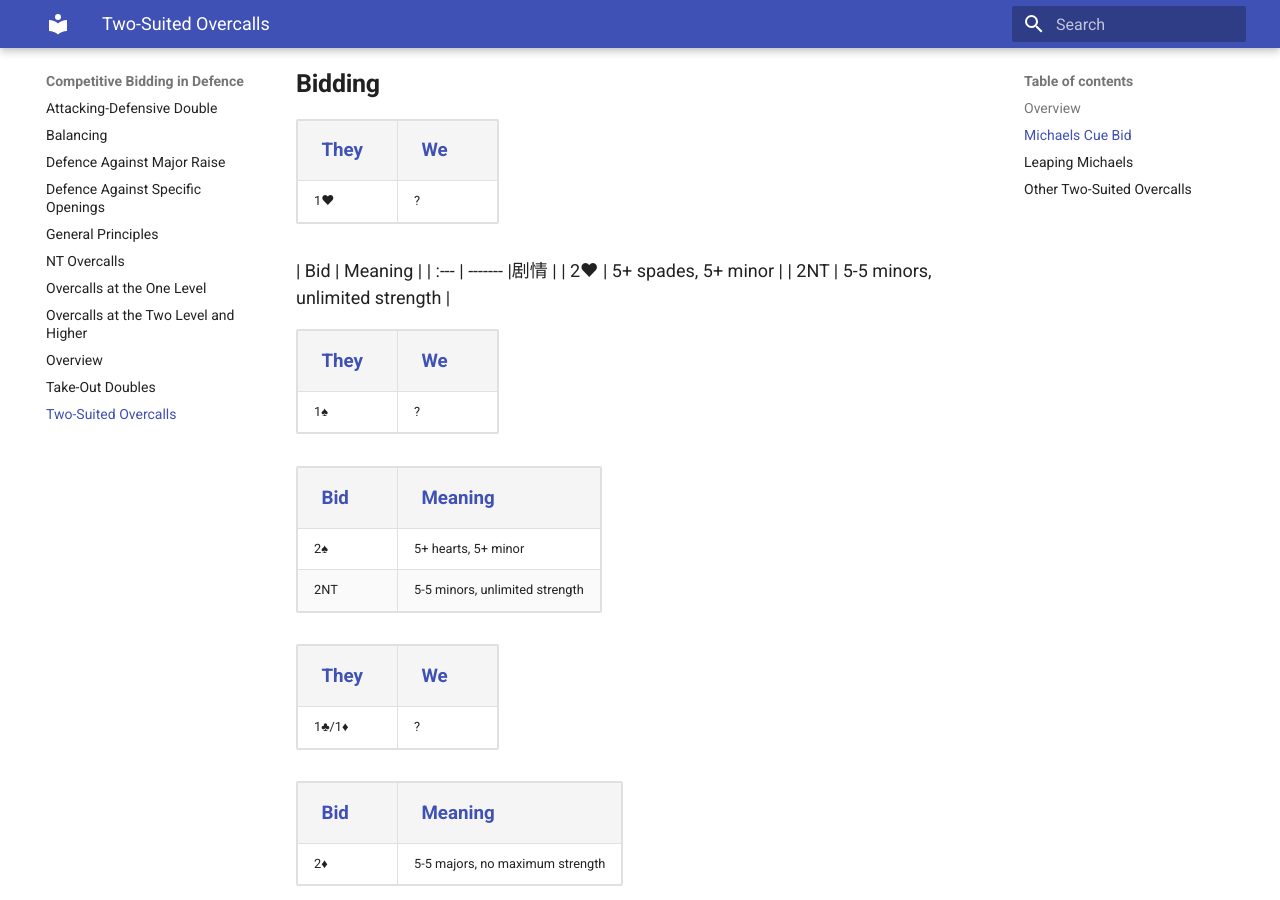
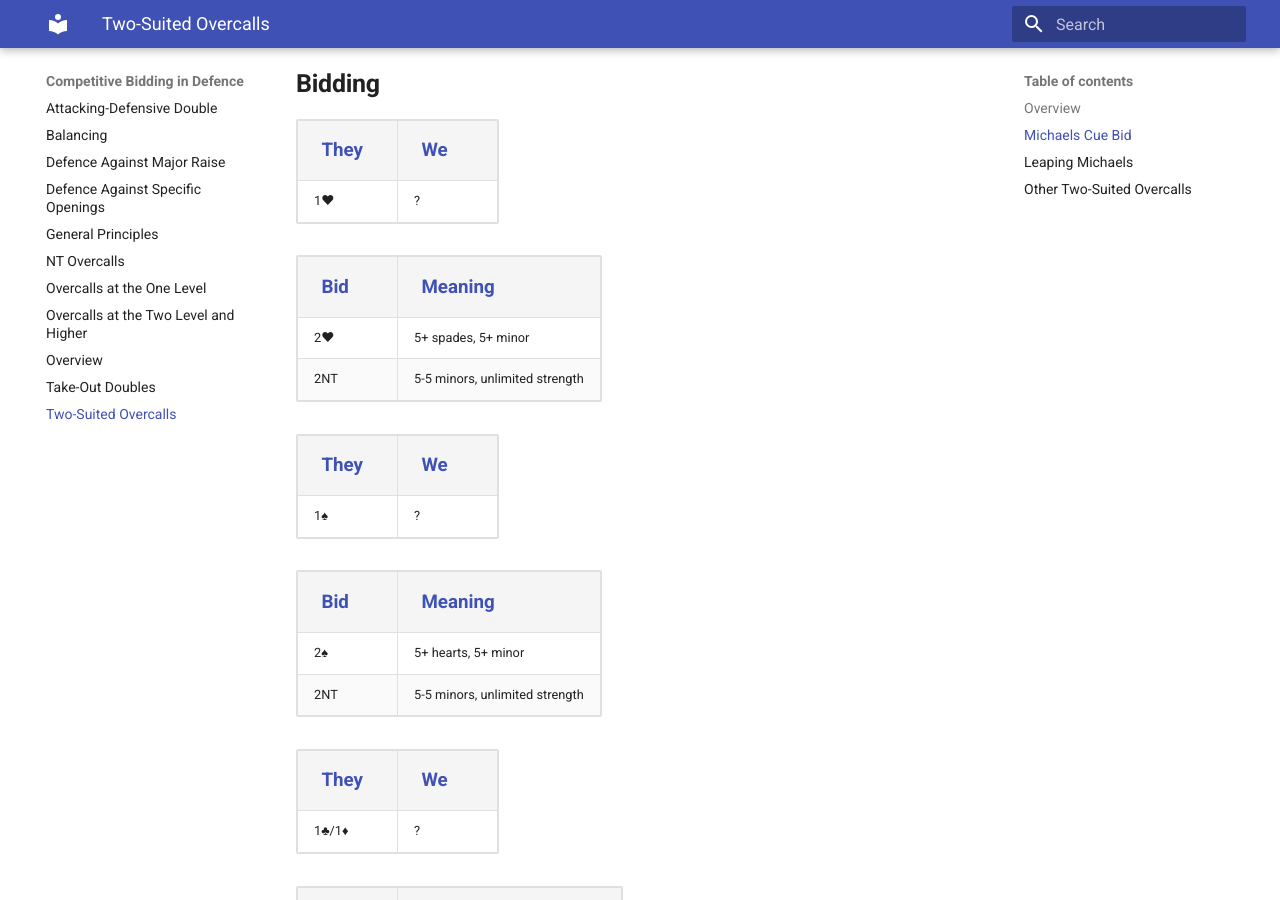
Before and after one commit to glindstrom/polish-club-notes, an MkDocs documentation site: the page built from docs/competitive-bidding/two-suited-overcalls.md, in a window 1280 px wide and 900 px high, scrolled down 495 px. Built offline with MkDocs 1.6.1 and Material for MkDocs 9.7.7, drawn with Linux system fonts in a browser that asks for light colours.

Commit message:
Fix table

```diff
--- a/docs/competitive-bidding/two-suited-overcalls.md
+++ b/docs/competitive-bidding/two-suited-overcalls.md
@@ -16,7 +16,7 @@ Two-suited overcalls show a hand with typically 5-5 or better distribution, incl
 | 1♥   | ?   |
 
 | Bid  | Meaning |
-| :--- | ------- |剧情              |
+| :--- | ------- |
 | 2♥  | 5+ spades, 5+ minor            |
 | 2NT | 5-5 minors, unlimited strength |
 
```
